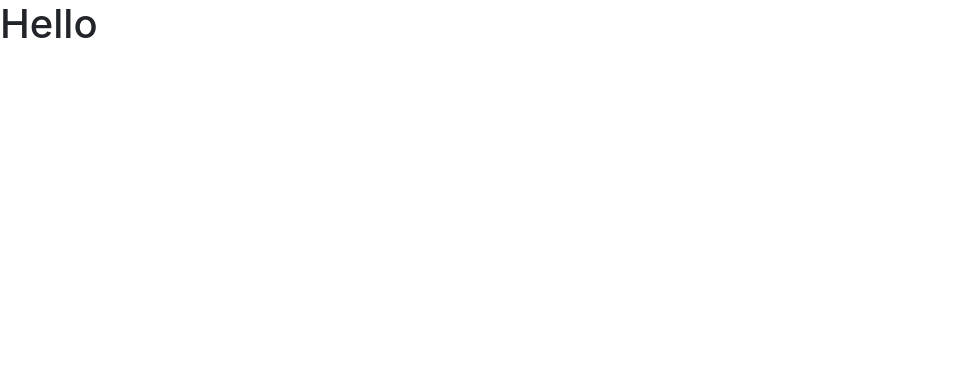
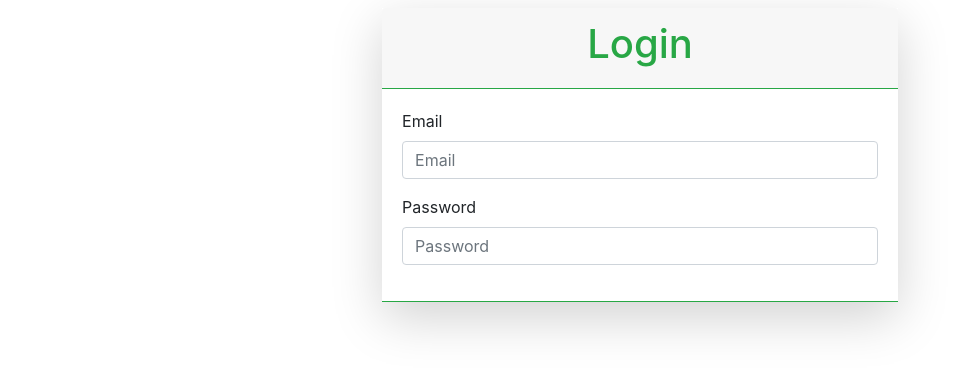
Before and after one commit to skmuddamsetty/ecommerce-app, a React (Create React App) app: page / in a window 1280 px wide. Shown: the top 372 px of the page, without its empty margins (0-973 px from the left). Built offline with nearby package versions, Linux system fonts and the light colour scheme.

Commit message:
completed form

```diff
--- a/src/App.jsx
+++ b/src/App.jsx
@@ -1,5 +1,7 @@
 import React from "react";
+import Login from "./Login";
+
 function App() {
-  return <h1>Hello</h1>;
+  return <Login />;
 }
 export default App;
--- /dev/null
+++ b/src/Login.jsx
@@ -0,0 +1,42 @@
+import React from "react";
+
+function Login(props) {
+  return (
+    <div className="row">
+      <div className="col-lg-5 col-md-7 mx-auto">
+        <div className="card-border-success shadow-lg my-2">
+          <div className="card-header border-bottom border-success">
+            <h4
+              style={{ fontSize: "40px" }}
+              className="text-success text-center"
+            >
+              Login
+            </h4>
+          </div>
+          <div className="card-body border-bottom border-success">
+            <div className="form-group">
+              <label htmlFor="email">Email</label>
+              <input
+                type="text"
+                className="form-control"
+                id="email"
+                placeholder="Email"
+              />
+            </div>
+            <div className="form-group">
+              <label htmlFor="password">Password</label>
+              <input
+                type="text"
+                className="form-control"
+                id="password"
+                placeholder="Password"
+              />
+            </div>
+          </div>
+        </div>
+      </div>
+    </div>
+  );
+}
+
+export default Login;
```
